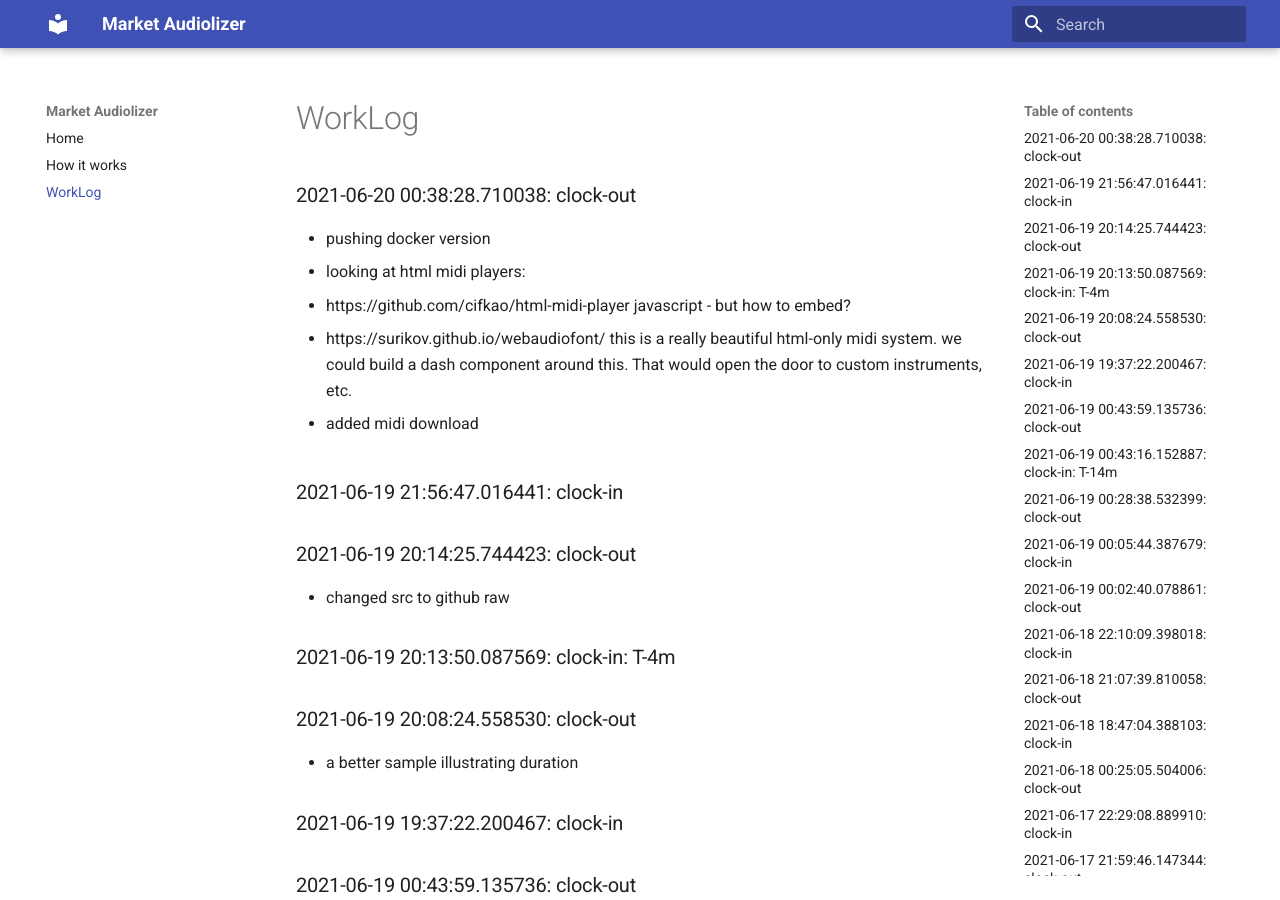
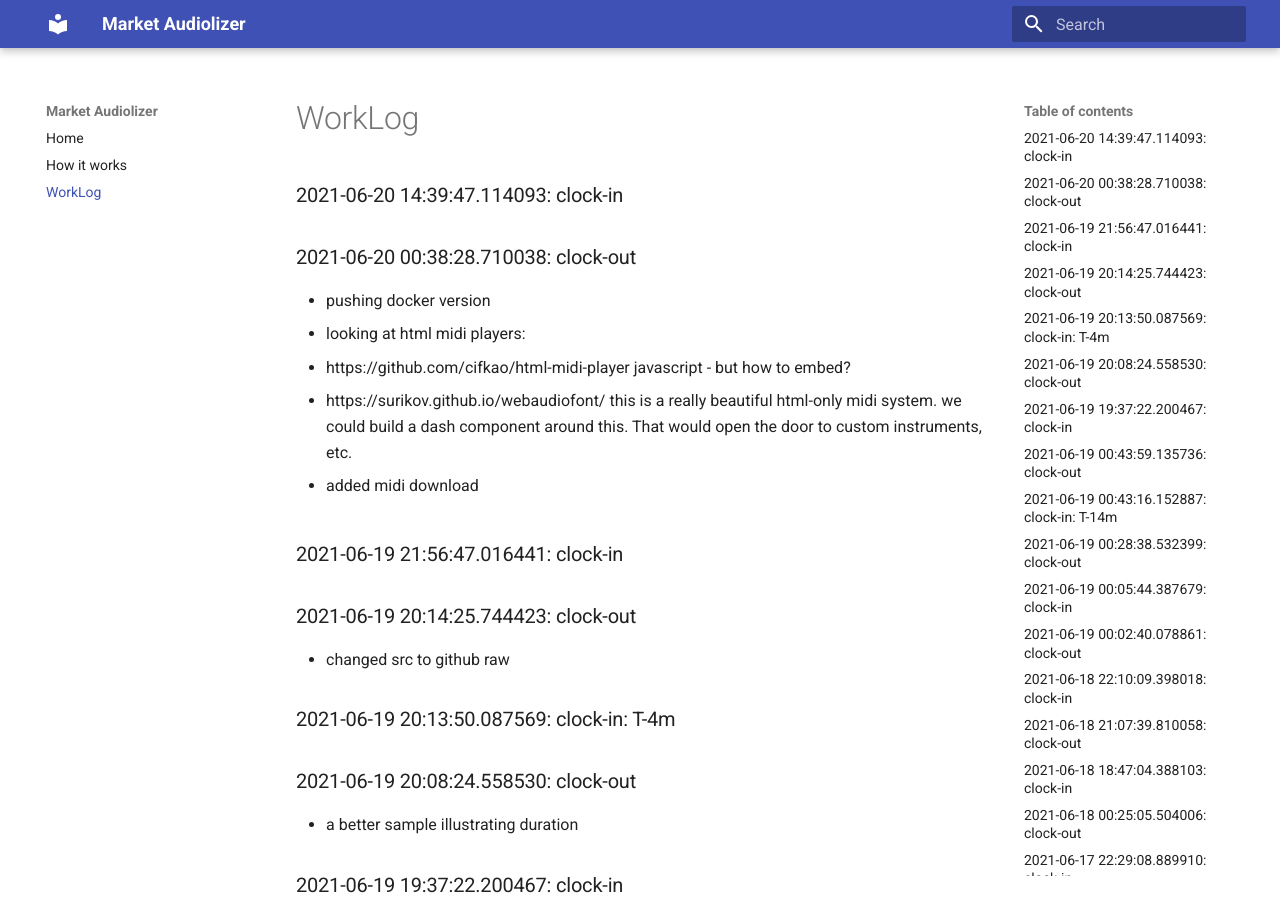
Before and after one commit to asherp/audiolizer, an MkDocs documentation site: the page built from docs/WorkLog.md, in a window 1280 px wide and 900 px high. Built offline with MkDocs 1.6.1 and Material for MkDocs 9.7.7, drawn with Linux system fonts in a browser that asks for light colours.

Commit message:
clock-in

```diff
--- a/WorkLog.md
+++ b/WorkLog.md
@@ -1,3 +1,6 @@
+
+### 2021-06-20 14:39:47.114093: clock-in
+
 ### 2021-06-20 00:38:28.710038: clock-out
 
 * pushing docker version
```
